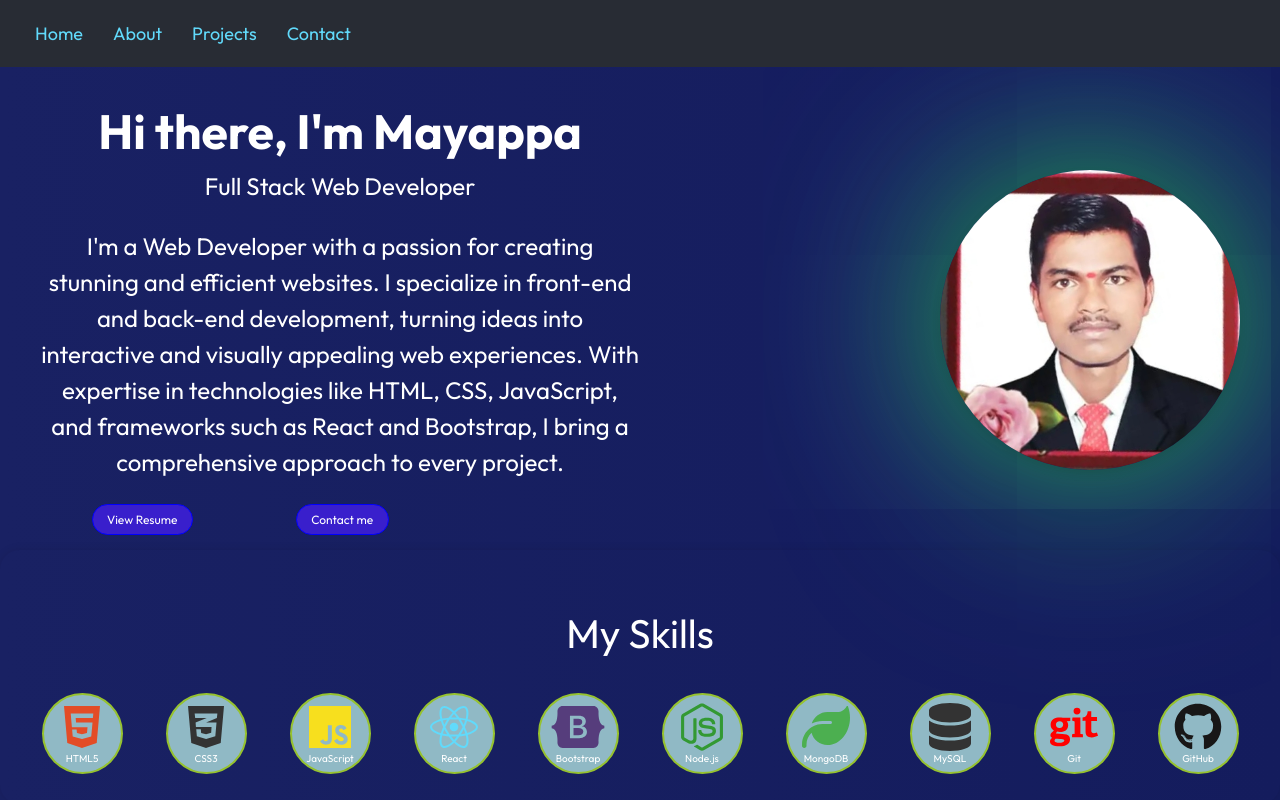
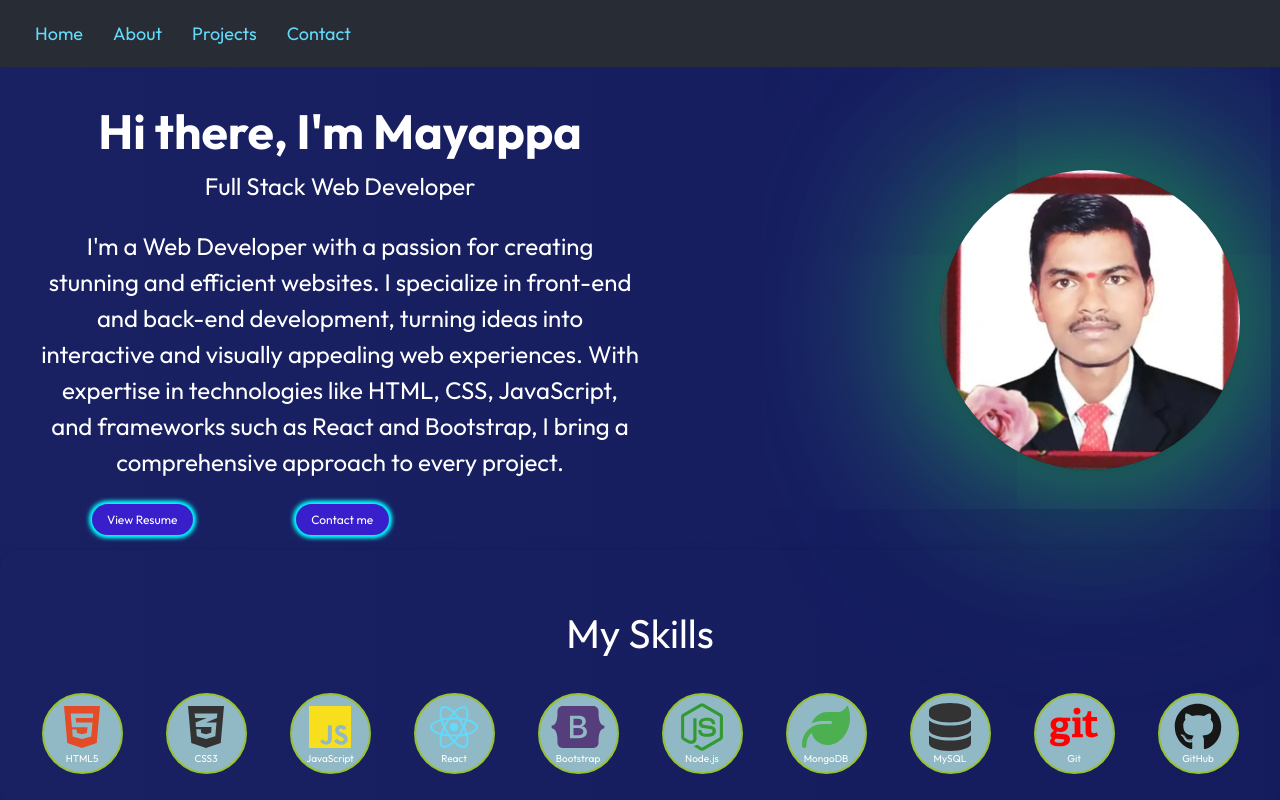
Before and after one commit to Mayappa123/Portfolio, a React (Vite) app: page / in a window 1280 px wide. Shown: the top 800 px of the page. Built offline with nearby package versions, Linux system fonts and the light colour scheme.

Commit message:
added button style

```diff
--- a/src/styles/Projects.css
+++ b/src/styles/Projects.css
@@ -64,8 +64,10 @@ li h3 {
 }
 
 .btn:hover {
+  background-color: green;
+}
+.btn a:hover {
   color: #fff;
-  background-color: green;
 }
 
 .link {
@@ -76,7 +78,9 @@ li h3 {
 
 .btn {
   background-color: #391fcc;
-  border: 1px solid blue;
+  /* border: 1px solid blue; */
+  box-shadow: 2px 2px 5px aqua, 2px -2px 5px aqua, -2px 2px 5px aqua,
+    -2px -2px 5px aqua;
   border-radius: 23px;
 }
 .btn a {
```
